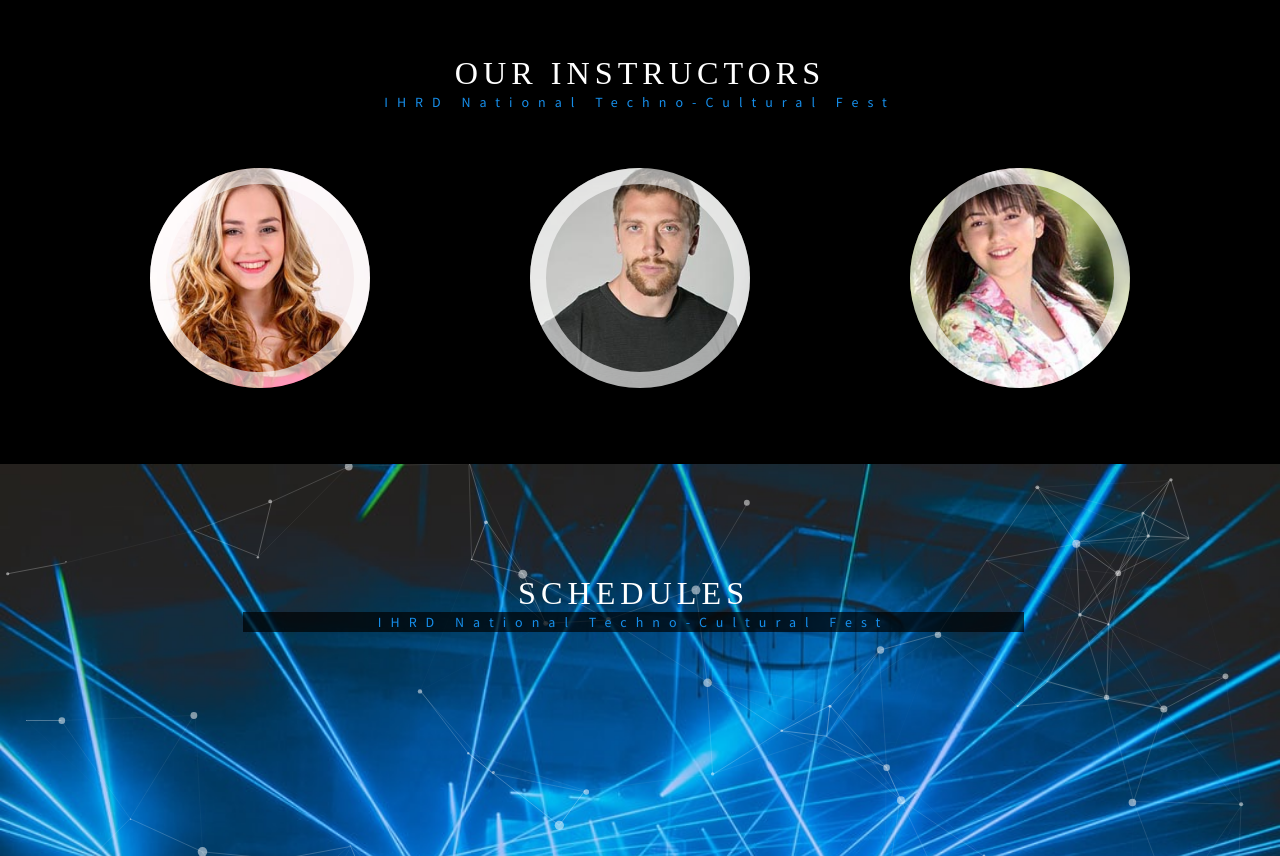
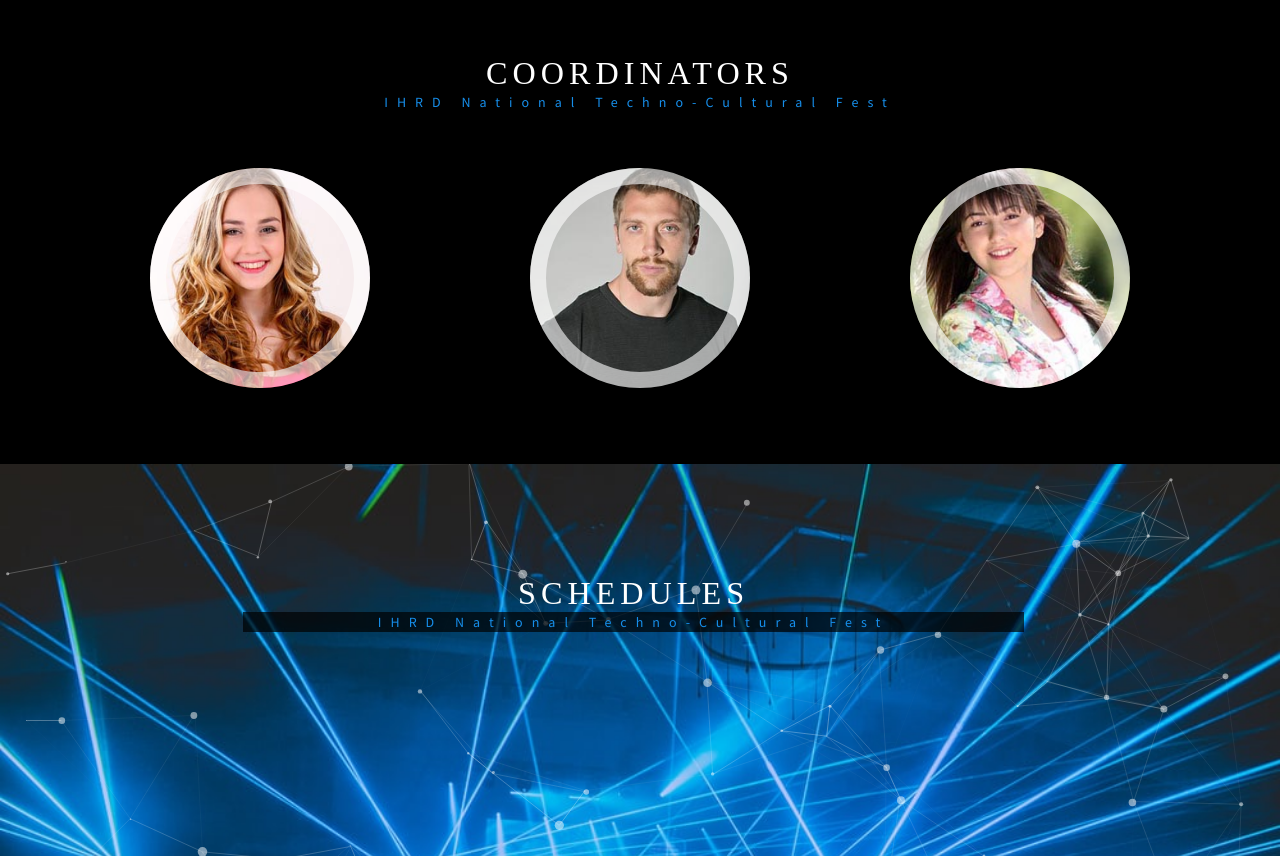
Before and after one commit to gouthamKKr/demo-web1, a plain HTML site: page index.html in a window 1280 px wide. Shown: the part 2139-2995 px from the top of the page. Drawn offline with Linux system fonts and the light colour scheme; animation ran at ten frames a second; a web font is replaced by a local one.

Commit message:
Update index.html

```diff
--- a/index.html
+++ b/index.html
@@ -322,7 +322,7 @@
 		<div class="container" style="background: none; z-index: 5;">
 
 
-			<h3 class="title-w3" style="color: white;">Our Instructors</h3>
+			<h3 class="title-w3" style="color: white;">Coordinators</h3>
 			<p class="sub-text">IHRD National Techno-Cultural Fest</p>
 			<div class="team-grids">
 				<!-- Bottom to top-->
```
